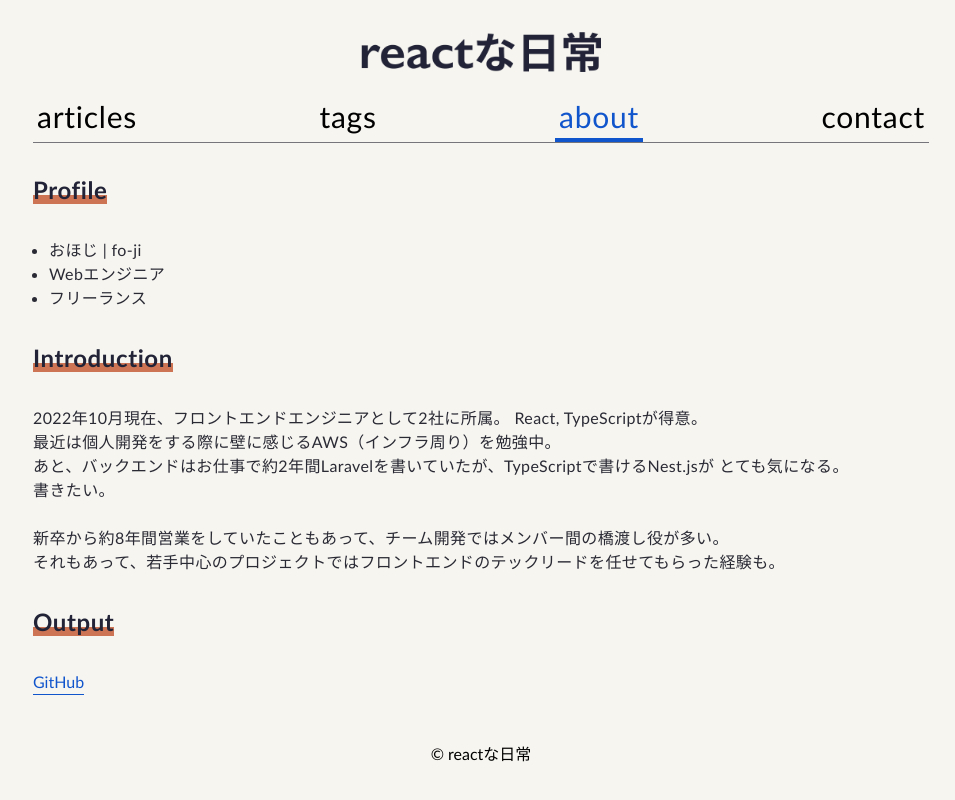
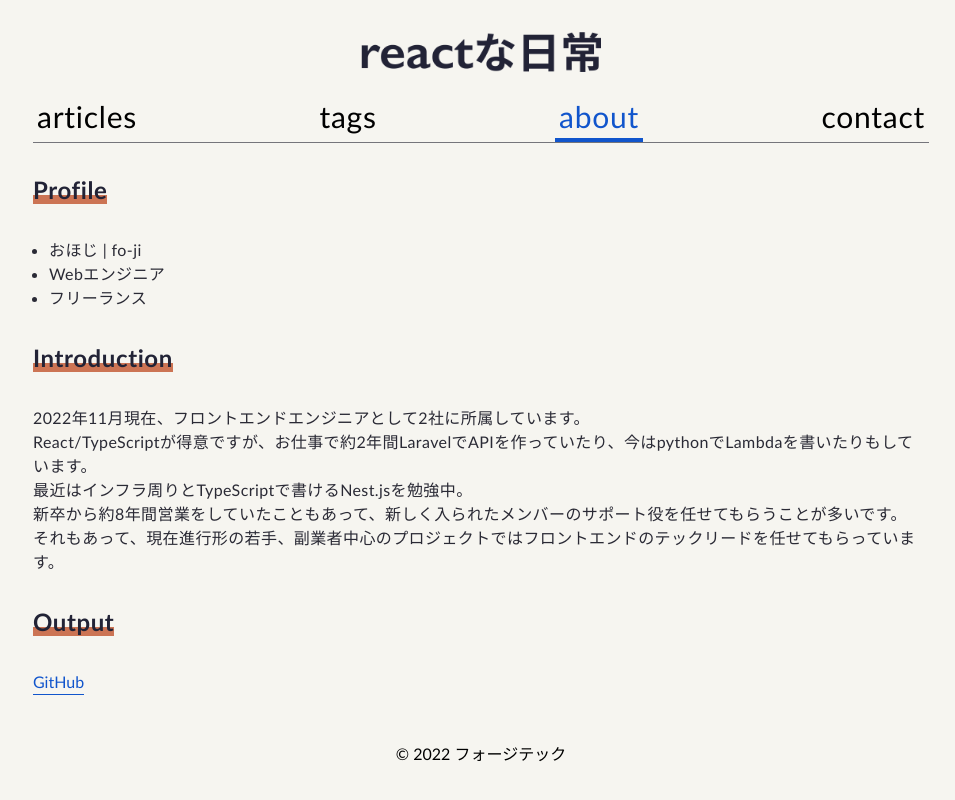
Before and after one commit to fo-ji/reactive-everyday, a Next.js app: page /about in a window 1280 px wide. Shown: the whole page, without its empty margins (159-1114 px from the left). Built offline with nearby package versions, Linux system fonts and the light colour scheme.

Commit message:
update copyright and profile

```diff
--- a/src/components/Layout/MainLayout.tsx
+++ b/src/components/Layout/MainLayout.tsx
@@ -54,7 +54,7 @@ const Header: React.FC = () => (
 const Footer: React.FC = () => (
   <footer>
     <div className='text-center'>
-      <span>© reactな日常</span>
+      <span>© 2022 フォージテック</span>
     </div>
   </footer>
 )
--- a/src/pages/about/index.tsx
+++ b/src/pages/about/index.tsx
@@ -19,19 +19,15 @@ const About: NextPage = () => (
       </h2>
       <div>
         <p>
-          2022年10月現在、フロントエンドエンジニアとして2社に所属。 React, TypeScriptが得意。
+          2022年11月現在、フロントエンドエンジニアとして2社に所属しています。
           <br />
-          最近は個人開発をする際に壁に感じるAWS（インフラ周り）を勉強中。
+          React/TypeScriptが得意ですが、お仕事で約2年間LaravelでAPIを作っていたり、今はpythonでLambdaを書いたりもしています。
           <br />
-          あと、バックエンドはお仕事で約2年間Laravelを書いていたが、TypeScriptで書けるNest.jsが
-          とても気になる。
+          最近はインフラ周りとTypeScriptで書けるNest.jsを勉強中。
           <br />
-          書きたい。
+          新卒から約8年間営業をしていたこともあって、新しく入られたメンバーのサポート役を任せてもらうことが多いです。
           <br />
-          <br />
-          新卒から約8年間営業をしていたこともあって、チーム開発ではメンバー間の橋渡し役が多い。
-          <br />
-          それもあって、若手中心のプロジェクトではフロントエンドのテックリードを任せてもらった経験も。
+          それもあって、現在進行形の若手、副業者中心のプロジェクトではフロントエンドのテックリードを任せてもらっています。
         </p>
       </div>
       <h2>
```
